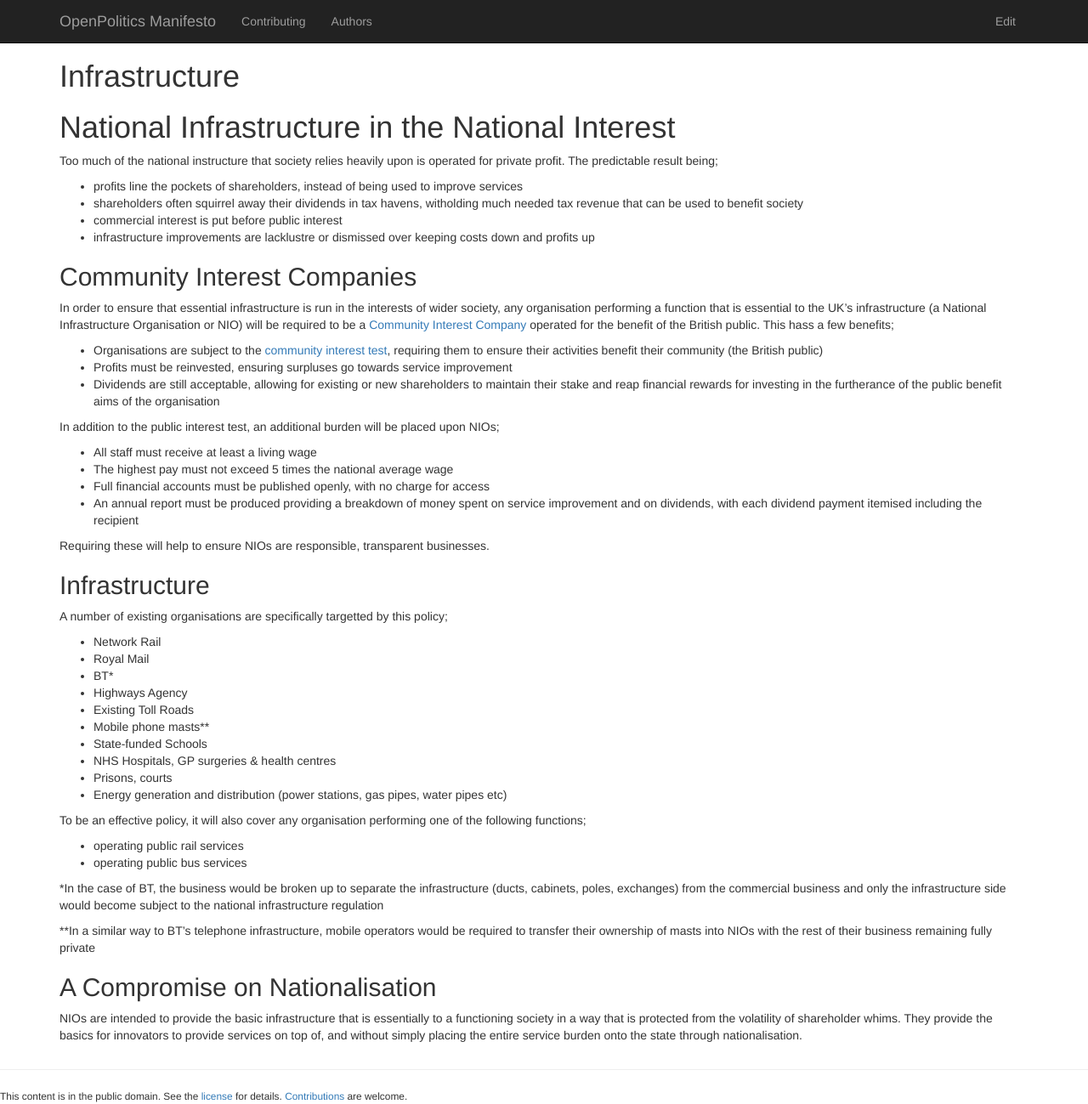
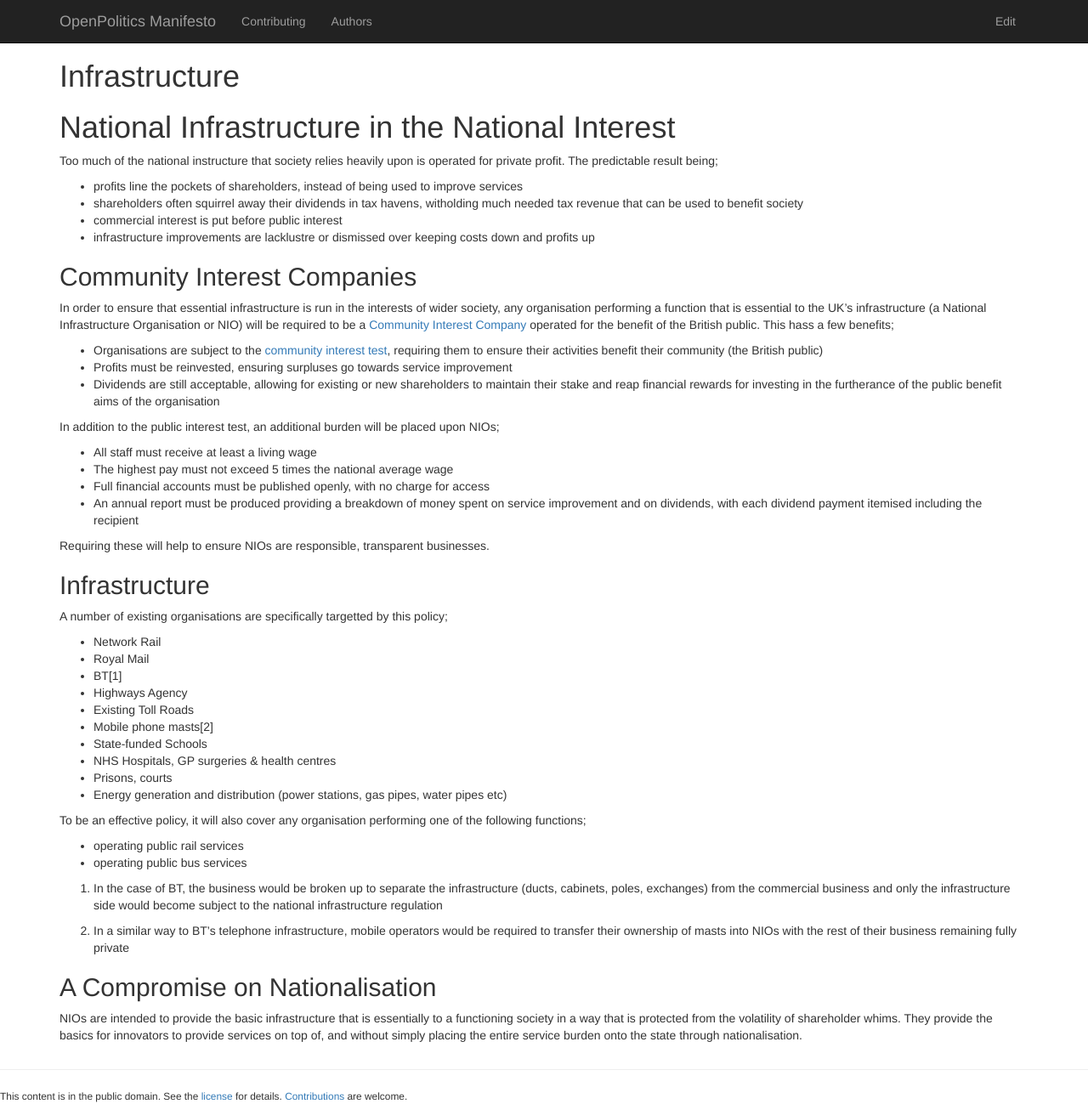
Before and after one commit to openpolitics/manifesto, a Jekyll site: the page built from infrastructure.md, in a window 1280 px wide and 1299 px high. Shown: the whole window at 85% size. Built offline with Jekyll 4.4.1, drawn with Linux system fonts in a browser that asks for light colours; nearby versions of some CDN libraries.

Commit message:
Footnotes. Not sure if this is right still.

```diff
--- a/infrastructure.md
+++ b/infrastructure.md
@@ -31,10 +31,10 @@ Requiring these will help to ensure NIOs are responsible, transparent businesses
 A number of existing organisations are specifically targetted by this policy;
 * Network Rail
 * Royal Mail
-* BT*
+* BT[1]
 * Highways Agency
 * Existing Toll Roads
-* Mobile phone masts**
+* Mobile phone masts[2]
 * State-funded Schools
 * NHS Hospitals, GP surgeries & health centres
 * Prisons, courts
@@ -44,9 +44,9 @@ To be an effective policy, it will also cover any organisation performing one of
 * operating public rail services
 * operating public bus services
 
-*In the case of BT, the business would be broken up to separate the infrastructure (ducts, cabinets, poles, exchanges) from the commercial business and only the infrastructure side would become subject to the national infrastructure regulation
+1. In the case of BT, the business would be broken up to separate the infrastructure (ducts, cabinets, poles, exchanges) from the commercial business and only the infrastructure side would become subject to the national infrastructure regulation
 
-**In a similar way to BT's telephone infrastructure, mobile operators would be required to transfer their ownership of masts into NIOs with the rest of their business remaining fully private
+2. In a similar way to BT's telephone infrastructure, mobile operators would be required to transfer their ownership of masts into NIOs with the rest of their business remaining fully private
 
 ## A Compromise on Nationalisation
 NIOs are intended to provide the basic infrastructure that is essentially to a functioning society in a way that is protected from the volatility of shareholder whims. They provide the basics for innovators to provide services on top of, and without simply placing the entire service burden onto the state through nationalisation.
```
